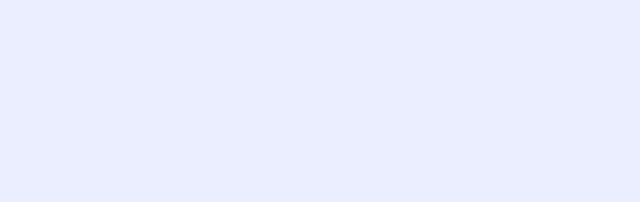
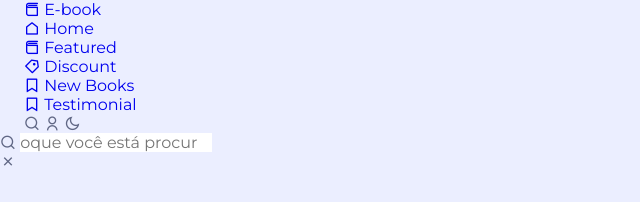
Before and after one commit to Tampaq/3a-propriety, a plain HTML site: page index.html in a window 1280 px wide. Shown: the whole page, without its empty margins (0-640 px from the left). Drawn offline with nearby package versions, Linux system fonts and the light colour scheme; a web font is replaced by a local one.

Commit message:
Add files via upload

```diff
--- a/index.html
+++ b/index.html
@@ -21,12 +21,66 @@
    <body>
       <!--==================== HEADER ====================-->
       <header class="header" id="header">
+         <nav class="nav container">
+            <a href="#" class="nav__logo">
+               <i class="ri-book-3-line"></i> E-book
+            </a>
+            <div class="nav__menu">
+               <ul class="nav__list">
+                  <li class="nav__item">
+                     <a href="#home" class="nav__link">
+                        <i class="ri-home-line"></i>
+                        <span>Home</span>
+                     </a>
+                  </li>
 
+                  <li class="nav__item">
+                     <a href="#featured" class="nav__link">
+                        <i class="ri-book-3-line"></i>
+                        <span>Featured</span>
+                     </a>
+                  </li>
+
+                  <li class="nav__item">
+                     <a href="#discount" class="nav__link">
+                        <i class="ri-price-tag-3-line"></i>
+                        <span>Discount</span>
+                     </a>
+                  </li>
+
+                    <li class="nav__item">
+                     <a href="#new" class="nav__link">
+                        <i class="ri-bookmark-line"></i>
+                        <span>New Books</span>
+                     </a>
+                  </li>
+
+               </li>   <li class="nav__item">
+                  <a href="#testimonial" class="nav__link">
+                     <i class="ri-bookmark-line"></i>
+                     <span>Testimonial</span>
+                  </a>
+               </li>
+
+               </ul>
+            </div>
+            <div class="nav__actions">
+               <i class="ri-search-line search-button" id="search-button"></i>
+               <!--Login Button-->
+               <i class="ri-user-line login-button" id="login-button"></i>
+               <!--theme button-->
+               <i class="ri-moon-line change-theme" id="theme-button"></i>
+            </div>
+         </nav>
       </header>
 
       <!--==================== SEARCH ====================-->
       <div class="search" id="search-content">
-
+         <form action="" class="search__form">
+            <i class="ri-search-line search__icon"></i>
+            <input type="search" placeholder="oque você está procurando?" class="search__input">
+         </form>
+         <i class="ri-close-line search__close" id="search-close"></i>
       </div>
 
       <!--==================== LOGIN ====================-->
```
